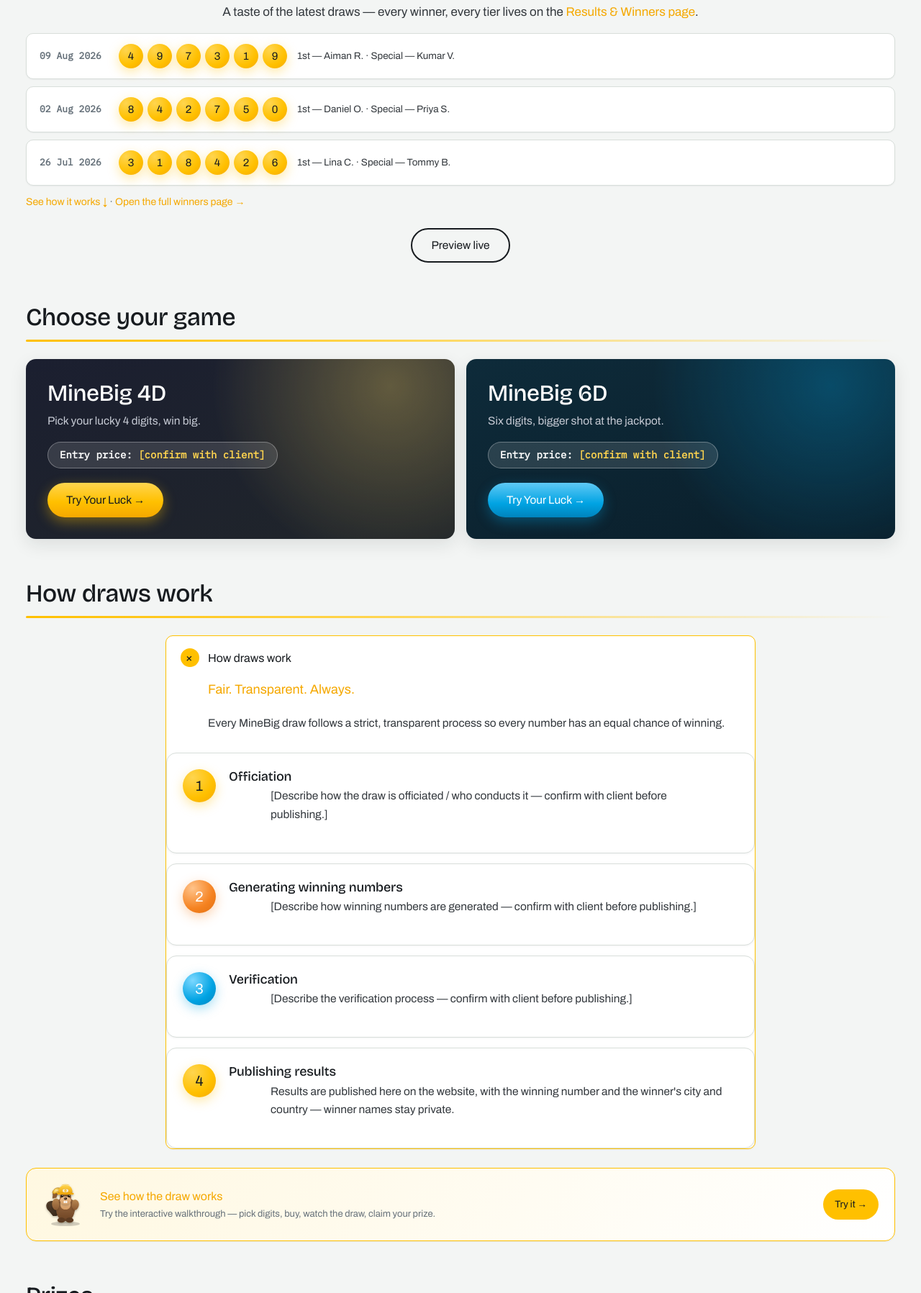
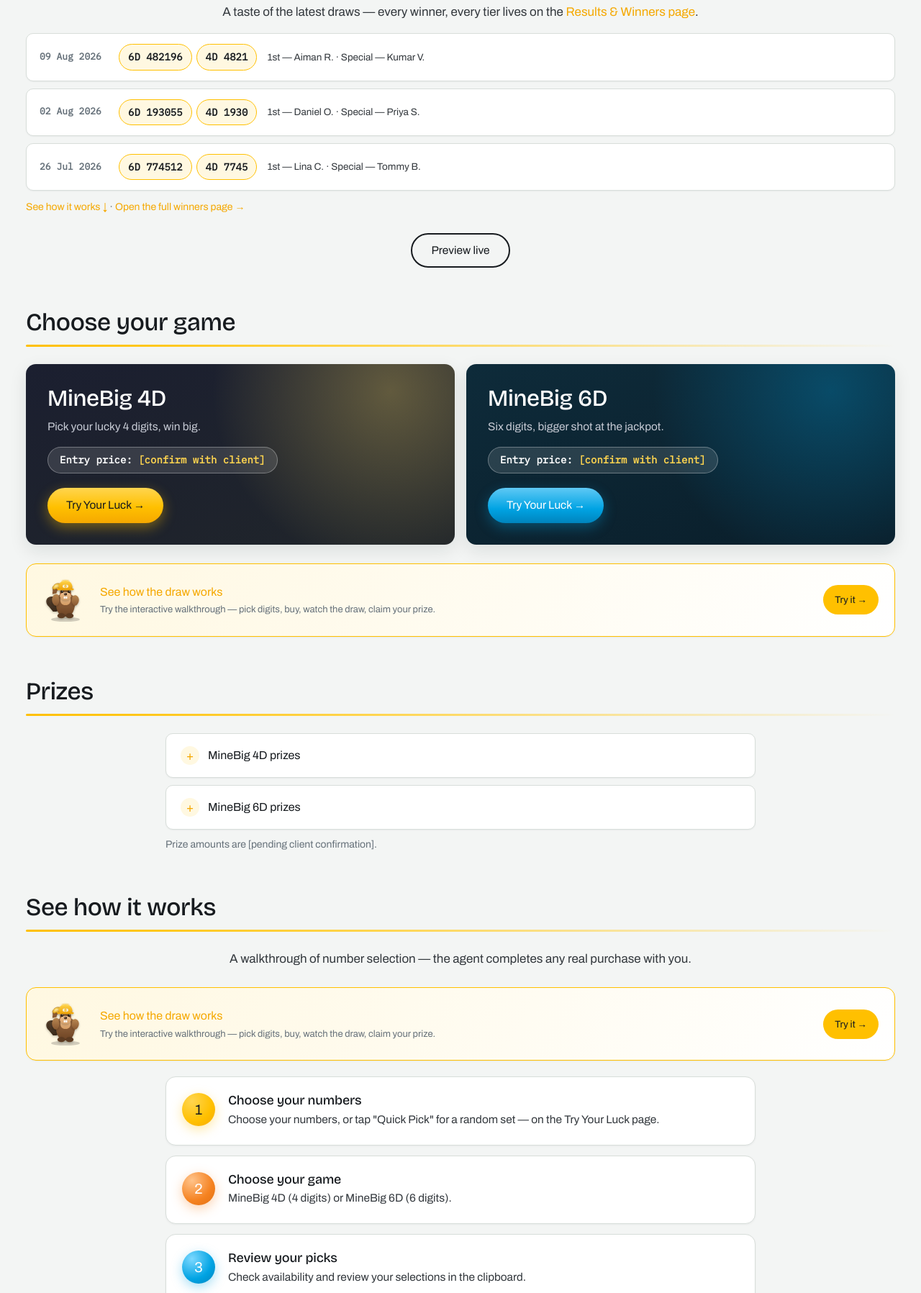
Before and after one commit to saksham-45/minebig, a website: page upcoming.html in a window 1280 px wide. Shown: the part 1065-2862 px from the top of the page at 72% size. Drawn offline with nearby package versions, Linux system fonts and the light colour scheme.

Commit message:
Revert results page to whole 4D/6D codes; drop draws accordion; wire sheet reload
- Results page: each prize number renders as one whole 4- or 6-digit code
  button again (per-digit spread reverted per captain)
- Winner displays site-wide (upcoming sample, portals, testimonials) show the
  real 4D/6D winning codes for the draw date, never projected digits
- Removed the 'How draws work' accordion (fair/transparent + officiation
  placeholders) from the next-draw page; the how-to card and FAQ both link to
  the interactive tutorial instead
- winning.js re-renders on minebig:sheet-loaded (live feed support)
- main.js bannerSlider null-checks the track
- nextdraw winners sample now reads live DRAWS via codesForDate, so its
  sheet-loaded listener is meaningful

```diff
--- a/css/style.css
+++ b/css/style.css
@@ -2620,8 +2620,7 @@ tr:hover td { background: #fffdf4; }
 .dict-body { display: flex; flex-direction: column; gap: 3px; flex: 1; min-width: 0; }
 .dict-meaning { font-size: 12.5px; color: var(--dim); line-height: 1.45; }
 
-/* ---- winners board: per-digit buttons ---- */
-.mb-num-group { display: inline-flex; gap: 6px; flex-wrap: wrap; }
+/* ---- winners board: whole 4D/6D codes as single number buttons ---- */
 
 /* ---- login: small bottom switch ---- */
 .login-switch { margin-top: 22px; padding-top: 18px; border-top: 1px solid var(--line); display: flex; align-items: center; justify-content: space-between; gap: 12px; flex-wrap: wrap; }
@@ -2673,3 +2672,6 @@ tr:hover td { background: #fffdf4; }
 
 /* social link circles: sized everywhere, not just the footer */
 .f-social a { width: 44px; height: 44px; border-radius: 50%; display: grid; place-items: center; border: 1.5px solid var(--line-2); color: var(--dim); background: #fff; font-weight: 800; }
+
+/* winner code chips (whole 4D/6D numbers) */
+.win-row__digits .code-chip { display: inline-flex; align-items: center; gap: 5px; font-family: var(--mono); font-weight: 700; font-size: 14px; background: #fff8e1; border: 1px solid var(--gold); color: var(--ink); border-radius: var(--radius-pill); padding: 6px 12px; }
--- a/js/data.js
+++ b/js/data.js
@@ -124,6 +124,16 @@ const MINEBIG = (() => {
     return nums.map((n) => String(Number(n) % 10));
   }
 
+
+  // full 4D/6D winning codes for a draw date (winner numbers stay whole codes)
+  function codesForDate(dateStr) {
+    const out = { d4: null, d6: null };
+    for (const g of ["d4", "d6"]) {
+      const hit = (DRAWS[g] || []).find((d) => d.date === dateStr);
+      if (hit) out[g] = hit.num;
+    }
+    return out;
+  }
   // ---- lifetime frequency: how often each number has won ----
   function lifetimeCounts() {
     const counts = {};
@@ -602,8 +612,7 @@ const MINEBIG = (() => {
   return {
     weekKey, isLiveWindow, nextSundayNoon,
     getTaken, setTaken, isTaken, suggestAlternatives,
-    getLogbook, addLogEntry,
-    TIERS, WINNERS, lifetimeCounts, digitCode,
+    TIERS, WINNERS, lifetimeCounts, digitCode, codesForDate,
     DEMO_WIN_CODE, lookupTicket,
     agentName, setAgent, clearAgent,
     GAMES, PRIZE_TIERS, DRAWS, BOARDS,
--- a/js/main.js
+++ b/js/main.js
@@ -160,9 +160,8 @@
   }
 
   function bannerSlider() {
-    const slider = document.querySelector(".banner-slider");
-    if (!slider) return;
     const track = slider.querySelector(".banner-track");
+    if (!track) return;
     const slides = Array.from(slider.querySelectorAll(".banner-slide"));
     const dots = Array.from(slider.querySelectorAll(".banner-dots button"));
     const prev = slider.querySelector(".banner-arrow.prev");
--- a/js/nextdraw.js
+++ b/js/nextdraw.js
@@ -39,16 +39,20 @@
     if (t4) t4.innerHTML = MINEBIG.PRIZE_TIERS.map(prizeRow).join("");
     if (t6) t6.innerHTML = MINEBIG.PRIZE_TIERS.map(prizeRow).join("");
 
-    // ---- recent winners sample (single digits) ----
+    // ---- recent winners sample (full 4D/6D winning codes) ----
     const winsEl = byId("upcoming-winners");
     function renderWinnersSample() {
       if (!winsEl) return;
       const sample = MINEBIG.WINNERS.slice(0, 3);
       winsEl.innerHTML = sample.map((w) => {
-        const digits = MINEBIG.digitCode(w.nums).map((d) => `<span class="ball sm">${d}</span>`).join("");
+        const codes = MINEBIG.codesForDate(w.date);
+        const codeChips = [
+          codes.d6 ? `<span class="code-chip">6D&nbsp;${codes.d6}</span>` : "",
+          codes.d4 ? `<span class="code-chip">4D&nbsp;${codes.d4}</span>` : "",
+        ].join("");
         return `<div class="win-row">
           <div class="win-row__date">${MINEBIG.formatShortDate(w.date)}</div>
-          <div class="win-row__digits">${digits}</div>
+          <div class="win-row__digits">${codeChips}</div>
           <div class="win-row__tiers">1st — ${w.winners.first} · Special — ${w.winners.special}</div>
         </div>`;
       }).join("");
--- a/js/testimonials.js
+++ b/js/testimonials.js
@@ -23,7 +23,7 @@
             <div class="name">${escapeHtml(name)}</div>
             <div class="draw">Winner — draw of ${latest.date}</div>
             <div class="quote">“Winning with MineBig felt personal — my agent walked me through everything, right up to the handover.”</div>
-            <div class="nums">${MINEBIG.digitCode(latest.nums).map((n) => `<span class="ball sm">${n}</span>`).join("")}</div>
+            <div class="nums">${(() => { const c = MINEBIG.codesForDate(latest.date); return [c.d6, c.d4].filter(Boolean).map((n) => `<span class="ball sm">${n}</span>`).join(""); })()}</div>
           </div>
         </div>`;
     });
--- a/js/user.js
+++ b/js/user.js
@@ -113,7 +113,10 @@
     const date = byId("user-latest-date");
     const nums = byId("user-latest-nums");
     if (date) date.textContent = latest.date;
-    if (nums) nums.innerHTML = MINEBIG.digitCode(latest.nums).map((n) => `<span class="ball sm">${n}</span>`).join("");
+    if (nums) {
+      const codes = MINEBIG.codesForDate(latest.date);
+      nums.innerHTML = [codes.d6 ? `<span class="ball sm">${codes.d6}</span>` : "", codes.d4 ? `<span class="ball sm">${codes.d4}</span>` : ""].join("");
+    }
   }
 
   document.addEventListener("DOMContentLoaded", () => {
--- a/js/winning.js
+++ b/js/winning.js
@@ -12,9 +12,7 @@
   }
 
   function numBtn(n) {
-    const digits = String(n).split("").map((d) =>
-      `<button type="button" class="mb-num" data-num="${escapeHtml(n)}">${escapeHtml(d)}</button>`).join("");
-    return `<span class="mb-num-group">${digits}</span>`;
+    return `<button type="button" class="mb-num" data-num="${escapeHtml(n)}">${escapeHtml(n)}</button>`;
   }
 
   function renderBoard(el, board, game) {
@@ -257,6 +255,8 @@
         reloadBoards();
       });
     }
+    // live feed: re-render boards when a published sheet updates the draws
+    window.addEventListener("minebig:sheet-loaded", reloadBoards);
 
     paint();
   });
--- a/upcoming.html
+++ b/upcoming.html
@@ -197,46 +197,6 @@
     </div>
   </div>
 
-  <!-- 3. HOW THE DRAW IS DONE (accordion) -->
-  <h2 class="section-title">How draws work</h2>
-  <div class="tx-rule"></div>
-  <div class="faq-list">
-    <details class="faq-item" open>
-      <summary>How draws work</summary>
-      <p><strong style="color:var(--gold-deep);font-size:18px">Fair. Transparent. Always.</strong></p>
-      <p>Every MineBig draw follows a strict, transparent process so every number has an equal chance of winning.</p>
-      <div class="steps" style="margin-top:10px">
-        <div class="step">
-          <div class="num">1</div>
-          <div>
-            <h3>Officiation</h3>
-            <p>[Describe how the draw is officiated / who conducts it — confirm with client before publishing.]</p>
-          </div>
-        </div>
-        <div class="step">
-          <div class="num mag">2</div>
-          <div>
-            <h3>Generating winning numbers</h3>
-            <p>[Describe how winning numbers are generated — confirm with client before publishing.]</p>
-          </div>
-        </div>
-        <div class="step">
-          <div class="num teal">3</div>
-          <div>
-            <h3>Verification</h3>
-            <p>[Describe the verification process — confirm with client before publishing.]</p>
-          </div>
-        </div>
-        <div class="step">
-          <div class="num">4</div>
-          <div>
-            <h3>Publishing results</h3>
-            <p>Results are published here on the website, with the winning number and the winner's city and country — winner names stay private.</p>
-          </div>
-        </div>
-      </div>
-    </details>
-  </div>
 
   <a class="howto-card" href="index.html#how-to-play">
     <img src="img/mascot-hero.svg" alt="" aria-hidden="true">
```
Also changed, not shown: faq.html (+1 -1 lines), js/portal.js (+5 -3 lines).
